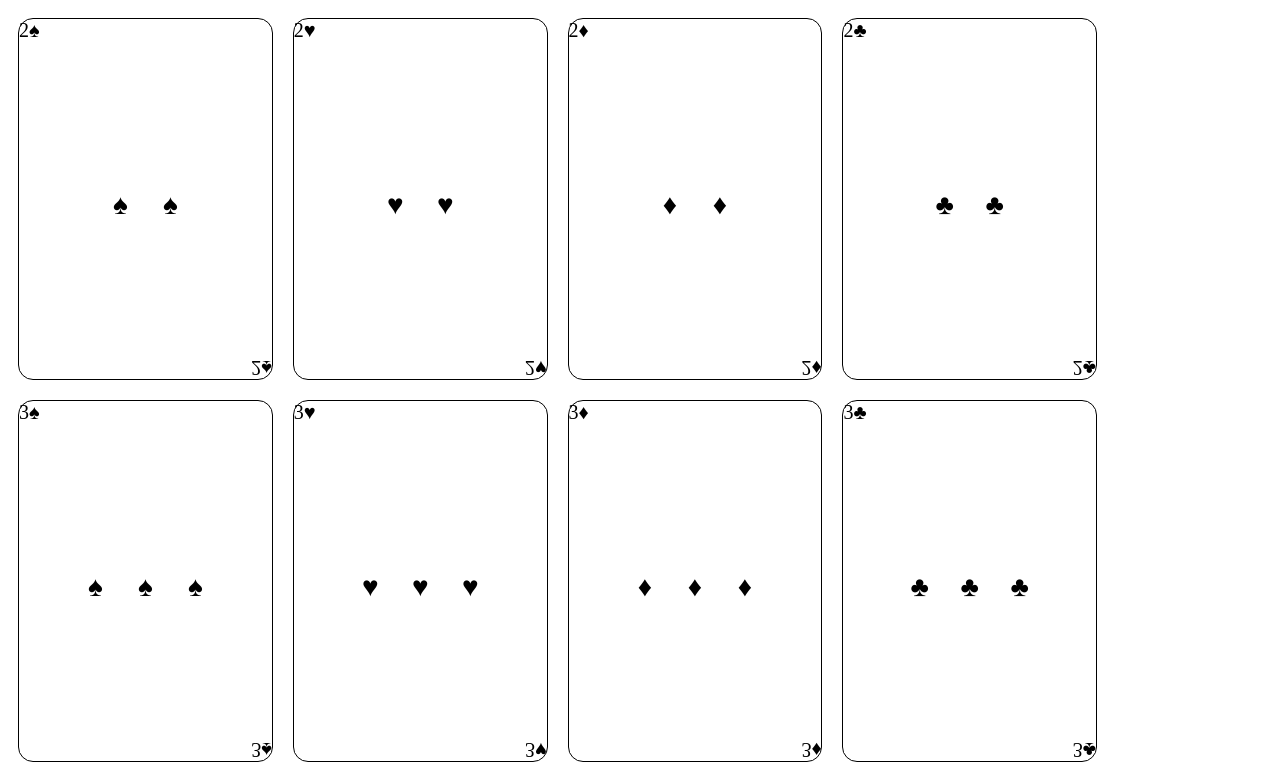
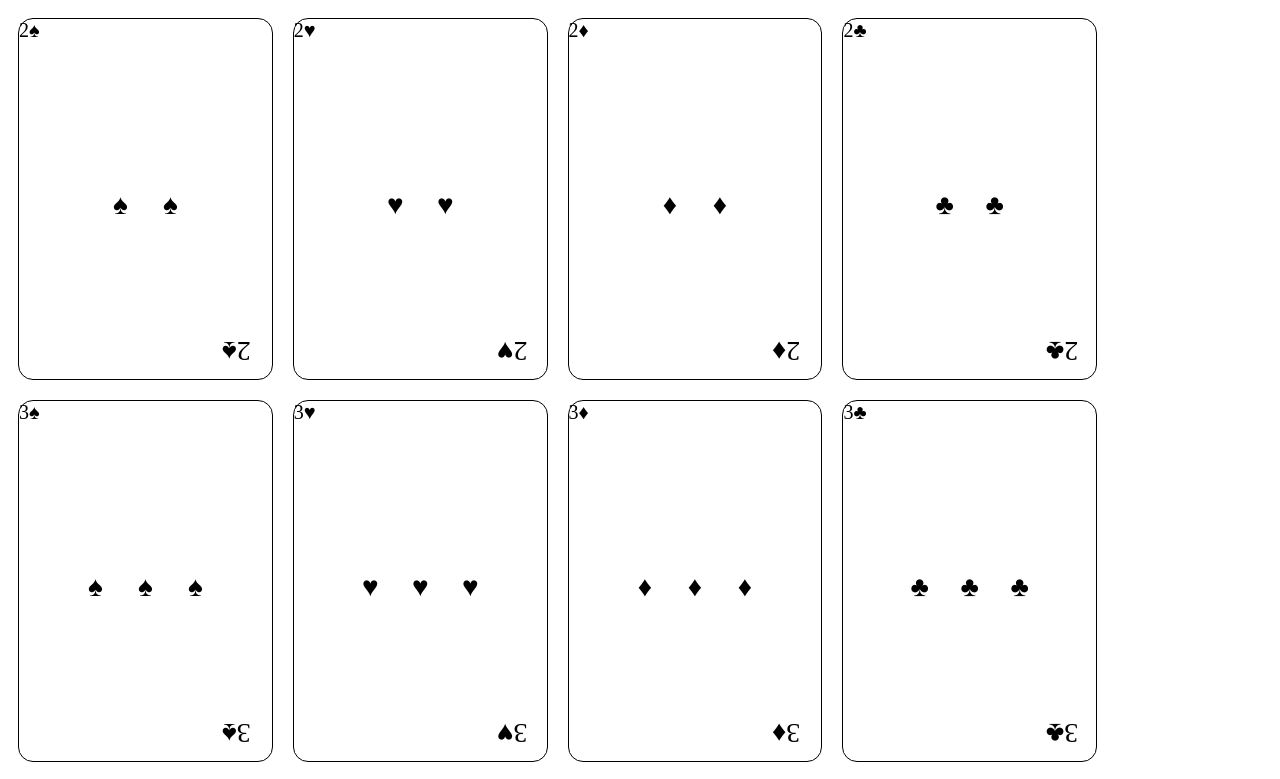
Before and after one commit to kjmahoney/Cards, a plain HTML site: page index.html in a window 1280 px wide. Shown: the top 779 px of the page. Drawn offline with Linux system fonts and the light colour scheme.

Commit message:
flip the bottom of the card correctly

```diff
--- a/app.js
+++ b/app.js
@@ -1,7 +1,3 @@
-//sub out J,Q,K,A
-//fix flip
-
-
 //declare an array with suits
 var suit = [`♠`, '♥', '♦', '♣']
 //create card and innerHYML for each suit
@@ -50,6 +46,9 @@ for (i=2;i<15; i++){
     document.getElementsByClassName("card")[n + s].appendChild(cardSegmentBottom)
 
     document.getElementsByClassName("top")[n + s].innerHTML = number + suit[s]
+    document.getElementsByClassName("bottom")[n + s].appendChild(suitDisplay).innerHTML = number + suit[s]
+    // document.getElementsByClassName("bottom")[n + s].innerHTML = number + suit[s]
+
 
     if (i >= 11){
       var suitDisplay = document.createElement('p');
@@ -63,7 +62,6 @@ for (i=2;i<15; i++){
     }
   }
 
-    document.getElementsByClassName("bottom")[n + s].innerHTML = number + suit[s]
   }
 
 }
--- a/styles.css
+++ b/styles.css
@@ -28,13 +28,19 @@
 }
 
 .bottom{
+  display: flex;
+  flex-direction: row;
+  align-items: flex-end;
+  justify-content: flex-end;
+  transform:rotateX(180deg);
+
+}
+
+.bottom .suit-display{
   text-align: right;
-  -webkit-transform:rotateY(180deg);
-  -moz-transform:rotateY(180deg);
-  -ms-transform:rotateY(180deg);
-  -o-transform:rotateY(180deg);*/
+  transform:rotateX(180deg);
   transform:rotateY(180deg);
-  transform:rotateX(180deg);
+
 }
 
 .middle{
```
